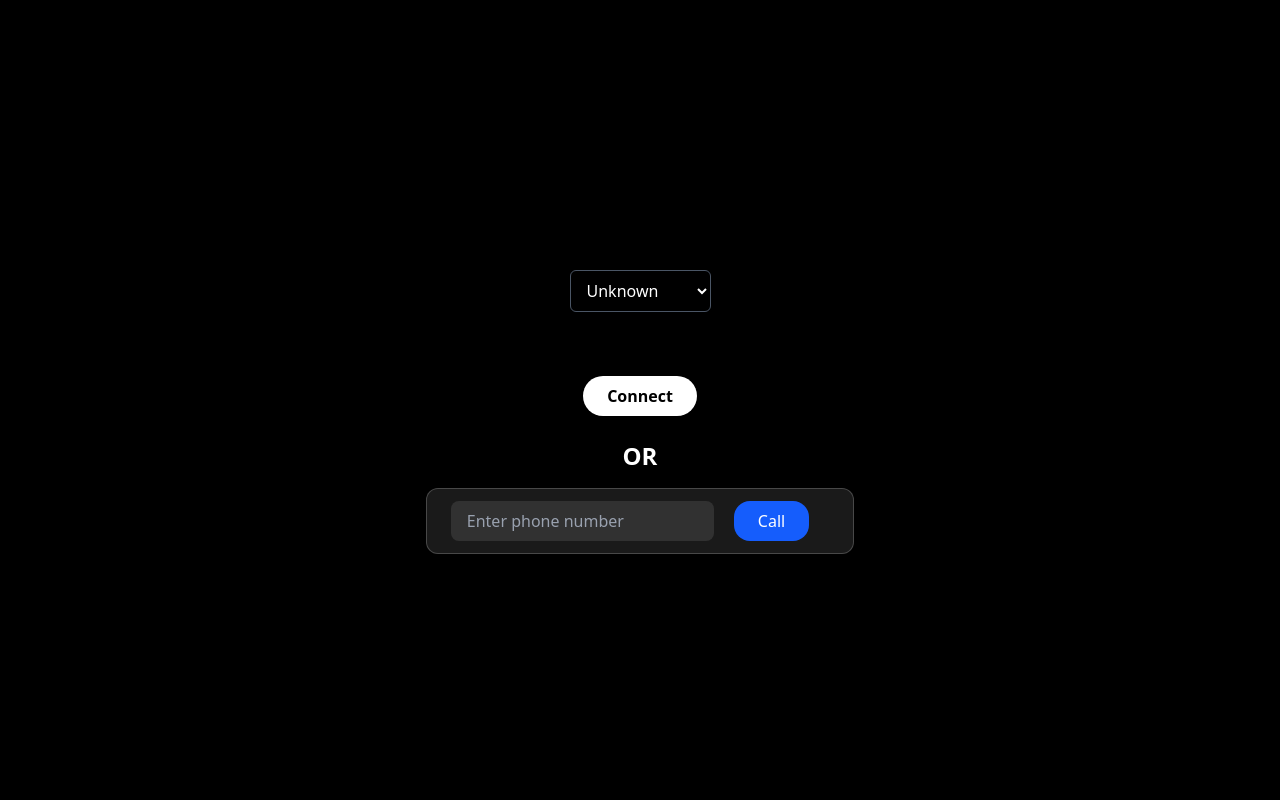
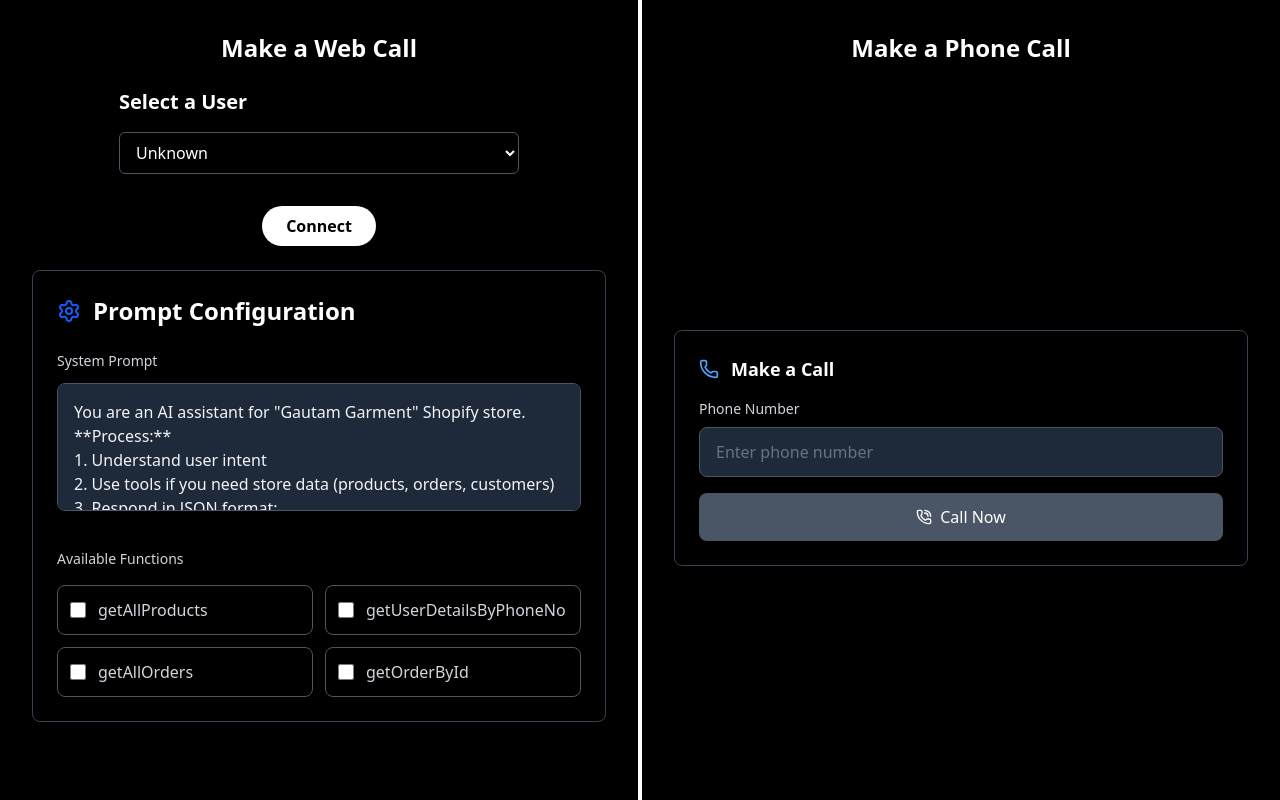
Before and after one commit to ShubhanshuPandey05/Ai_assistant, a React (Vite) app in the folder client/: page / in a window 1280 px wide. Built offline with nearby package versions, Linux system fonts and the light colour scheme.

Commit message:
Updating the UI

```diff
--- a/client/src/App.css
+++ b/client/src/App.css
@@ -0,0 +1,19 @@
+html, body {
+    margin: 0;
+    padding: 0;
+    overflow: hidden;
+  }
+
+  .container {
+    height: 200vh; /* 2 pages × 100vh each */
+  }
+
+  .page {
+    height: 100vh;
+    width: 100vw;
+    display: flex;
+    justify-content: center;
+    align-items: center;
+    font-size: 3rem;
+    color: white;
+  }
--- a/client/src/components/audio.jsx
+++ b/client/src/components/audio.jsx
@@ -1,8 +1,9 @@
 import { useEffect, useRef, useState } from 'react';
 import { Room, RoomEvent, DataPacket_Kind, RemoteParticipant, RemoteTrackPublication, RemoteAudioTrack } from 'livekit-client';
+import { Settings, Check, Phone, PhoneCall } from 'lucide-react';
 
-const SERVER_URL = 'http://localhost:5001';
-// const SERVER_URL = 'https://call-server.shipfast.studio/livekit';
+// const SERVER_URL = 'http://localhost:5001';
+const SERVER_URL = 'https://call-server.shipfast.studio/livekit';
 
 const Audio = () => {
   const [isConnected, setIsConnected] = useState(false);
@@ -16,8 +17,24 @@ const Audio = () => {
   const [isMicOn, setIsMicOn] = useState(false);
   const audioRef = useRef(null);
   const [selectedPhone, setSelectedPhone] = useState('');
-  const [currentPrompt, setCurrentPrompt] = useState('');
-  const [editingPrompt, setEditingPrompt] = useState('');
+  const [currentPrompt, setCurrentPrompt] = useState(`You are an AI assistant for "Gautam Garment" Shopify store.
+**Process:**
+1. Understand user intent
+2. Use tools if you need store data (products, orders, customers)
+3. Respond in JSON format:
+{
+"response": "your answer here",
+"output_channel": "audio"
+}`);
+  const [editingPrompt, setEditingPrompt] = useState(`You are an AI assistant for "Gautam Garment" Shopify store.
+**Process:**
+1. Understand user intent
+2. Use tools if you need store data (products, orders, customers)
+3. Respond in JSON format:
+{
+"response": "your answer here",
+"output_channel": "audio"
+}`);
   const [isPromptEditing, setIsPromptEditing] = useState(false);
   const [availableFunction, setAvailableFunction] = useState([
     {
@@ -65,6 +82,42 @@ const Audio = () => {
   ]);
   const [selectedFunction, setSelectedFunction] = useState([]);
   const [callInput, setCallInput] = useState('');
+  const [isLoading, setIsLoading] = useState(false);
+
+  const [pageIndex, setPageIndex] = useState(0);
+  const pages = 2; // update if you add more pages
+  let isScrolling = false;
+
+  useEffect(() => {
+    const handleWheel = (e) => {
+      if (isScrolling) return;
+
+      if (e.deltaY > 0 && pageIndex < pages - 1) {
+        setPageIndex((prev) => prev + 1);
+        isScrolling = true;
+      } else if (e.deltaY < 0 && pageIndex > 0) {
+        setPageIndex((prev) => prev - 1);
+        isScrolling = true;
+      }
+
+      setTimeout(() => {
+        isScrolling = false;
+      }, 800); // wait for scroll to finish
+    };
+
+    window.addEventListener("wheel", handleWheel, { passive: false });
+
+    return () => {
+      window.removeEventListener("wheel", handleWheel);
+    };
+  }, [pageIndex]);
+
+  useEffect(() => {
+    window.scrollTo({
+      top: pageIndex * window.innerHeight,
+      behavior: "smooth",
+    });
+  }, [pageIndex]);
 
   const handleCallInput = (e) => {
     setCallInput(e.target.value);
@@ -73,6 +126,7 @@ const Audio = () => {
   const handleCall = async () => {
     // const callInput = '+1234567890'; // Replace with the recipient's number
     try {
+      setIsLoading(true);
       const response = await fetch('https://temp-vb4k.onrender.com/call', {
         method: 'POST',
         headers: { 'Content-Type': 'application/json' },
@@ -88,8 +142,10 @@ const Audio = () => {
       const data = await response.json(); // only if server sends JSON
       console.log('Response:', data);
       setSelectedPhone('');
+      setIsLoading(false);
     } catch (error) {
       console.error('Fetch error:', error.message);
+      setIsLoading(false);
     }
   };
 
@@ -112,7 +168,7 @@ const Audio = () => {
       const roomCreation = await fetch(`${SERVER_URL}/create-room`, {
         method: 'POST',
         headers: { 'Content-Type': 'application/json' },
-        body: JSON.stringify({ roomName: newRoomName, userData: selectedPhone })
+        body: JSON.stringify({ roomName: newRoomName, userData: selectedPhone, prompt: editingPrompt, tool: selectedFunction })
       });
       const prompt = await roomCreation.json();
       console.log(prompt.prompt)
@@ -254,11 +310,14 @@ const Audio = () => {
   }, [room]);
 
   return (
-    <div className="min-h-screen bg-black from-gray-900 to-gray-800 text-white p-6 flex flex-col justify-center items-center align-center">
+    <div className="min-h-screen bg-black from-gray-900 to-gray-800 text-white flex md:flex-row flex-col justify-center items-center align-center overflow-y-hidden container">
+      <div className='w-full md:w-1/2 h-screen border-r-0 md:border-r-2 border-b-1 md:border-b-0 border-white p-5 md:p-8 overflow-y-auto page'>
+        <div className='text-2xl font-bold text-center'>Make a Web Call</div>
         {
           !isConnected ? (
             <div className="p-6 max-w-md mx-auto bg-black rounded-lg shadow-md">
-            <div className="mb-4">
+              <div className='text-xl font-bold mb-4'>Select a User</div>
+              <div className="">
                 <select
                   id="phone-select"
                   value={selectedPhone}
@@ -267,9 +326,9 @@ const Audio = () => {
                 >
                   {/* <option value="">-- Please select --</option> */}
                   <option value="" className="bg-black text-white">Unknown</option>
-                <option value="+919313562780" className="bg-black text-white">Shubhanshu</option>
-                <option value="+919512467691" className="bg-black text-white">Ankit C</option>
-                <option value="+918780899485" className="bg-black text-white">Abhinav</option>
+                  <option value="+" className="bg-black text-white">Shubhanshu</option>
+                  <option value="+" className="bg-black text-white">Ankit C</option>
+                  <option value="+" className="bg-black text-white">Abhinav</option>
                 </select>
               </div>
 
@@ -288,7 +347,7 @@ const Audio = () => {
             </div>
           ) : ""
         }
-      <header className="mb-6 text-center">
+        <header className="mb-2 text-center">
           {/* <h1 className="text-3xl font-extrabold">Voice Agent</h1> */}
           {roomName && <p className="text-xs text-gray-200 mt-1">Room: {roomName}</p>}
         </header>
@@ -311,79 +370,116 @@ const Audio = () => {
 
         {/* Prompt Box */}
         {
-        isConnected && selectedPhone ? (<div className="bg-white/10 w-full backdrop-blur-md p-6 rounded-xl border border-white/20 shadow-md mb-6">
-          <h2 className="text-2xl font-bold mb-2">Prompt</h2>
-          <textarea className="text-gray-200 whitespace-pre-wrap break-words min-h-fit h-200 max-h-400 w-full overflow-y-auto" onChange={((e) => { setEditingPrompt(e.target.value) })} value={editingPrompt} />
-          <div className=' text-3xl'>
-            Function Available to use
-            <div className='flex justify-between text-xl items-center'>
-              {
-                availableFunction.map((func, index) => {
-                  // console.log("function",index)
-                  // let fun = `${func}`
-                  console.log(selectedFunction.includes(func))
-                  return (
-                    <div key={index} className='p-2'>
+          !isConnected ? (<div className="max-w-4xl mx-auto bg-black rounded-lg shadow-xl border border-gray-700 p-6 mb-6">
+            {/* Header */}
+            <div className="flex items-center gap-3 mb-6">
+              <Settings className="w-6 h-6 text-blue-600" />
+              <h2 className="md:text-2xl text-xl font-semibold text-white">Prompt Configuration</h2>
+            </div>
+
+            {/* Prompt Editor */}
+            <div className="mb-8">
+              <label className="block text-sm font-medium text-gray-300 mb-3">
+                System Prompt
+              </label>
+              <textarea
+                value={editingPrompt}
+                onChange={(e) => setEditingPrompt(e.target.value)}
+                placeholder="Enter your system prompt here..."
+                className="w-full text-xs md:text-base h-32 p-4 bg-gray-800 border border-gray-600 rounded-lg resize-none focus:ring-2 focus:ring-blue-500 focus:border-blue-500 text-gray-100 placeholder-gray-500"
+              />
+            </div>
+
+            {/* Function Selection */}
+            <div className="text-xs md:text-base">
+              <label className="block text-sm font-medium text-gray-300 mb-4">
+                Available Functions
+              </label>
+              <div className="grid grid-cols-1 md:grid-cols-2 gap-3">
+                {availableFunction.map((func, index) => (
+                  <label
+                    key={index}
+                    className="flex items-center p-3 border border-gray-600 rounded-lg hover:bg-gray-800 cursor-pointer transition-colors"
+                  >
                     <input
                       type="checkbox"
                       value={index}
-                        name="funcs"
-                        className='m-2 w-5'
                       onChange={handleFunctionInput}
                       checked={selectedFunction.includes(func)}
+                      className="w-4 h-4 text-blue-600 bg-gray-700 border-gray-600 rounded focus:ring-blue-500 focus:ring-2"
                     />
-                      {func.name}
+                    <span className="ml-3 text-gray-300 font-medium">{func.name}</span>
+                  </label>
+                ))}
               </div>
-                  )
-                })
+            </div>
+
+            {/* Action Button */}
+            {/* <div className="flex justify-end">
+              <button
+                onClick={handlePromptSave}
+                className="flex items-center gap-2 px-6 py-2 bg-blue-600 hover:bg-blue-700 text-white font-medium rounded-lg transition-colors focus:outline-none focus:ring-2 focus:ring-blue-500 focus:ring-offset-2"
+              >
+                <Check className="w-4 h-4" />
+                Save Configuration
+              </button>
+            </div> */}
+          </div>) : ""
+        }
+      </div>
+
+      <div className='w-full md:w-1/2 h-screen md:border-l-2 border-l-0 border-white p-5 md:p-8 overflow-hidden page'>
+        <div className='text-2xl font-bold mb-4 text-center'>Make a Phone Call</div>
+        {/* Call Box */}
+        {
+          !isConnected ? (
+            <div className="flex flex-col items-center justify-center h-full space-y-6">
+              {/* Phone Call Section */}
+              <div className="mx-auto w-full bg-black rounded-lg shadow-xl border border-gray-700 p-6">
+                <div className="flex items-center gap-3 mb-4">
+                  <Phone className="w-5 h-5 text-blue-400" />
+                  <h3 className="text-lg font-semibold text-white">Make a Call</h3>
+                </div>
+
+                <div className="space-y-4">
+                  <div>
+                    <label className="block text-sm font-medium text-gray-300 mb-2">
+                      Phone Number
+                    </label>
+                    <input
+                      type="tel"
+                      placeholder="Enter phone number"
+                      value={callInput}
+                      onChange={handleCallInput}
+                      className="w-full px-4 py-3 bg-gray-800 border border-gray-600 rounded-lg text-gray-100 placeholder-gray-500 focus:outline-none focus:ring-2 focus:ring-blue-500 focus:border-blue-500"
+                    />
+                  </div>
+
+                  <button
+                    onClick={handleCall}
+                    disabled={!callInput.trim() || isLoading}
+                    className="w-full flex items-center justify-center gap-2 px-6 py-3 bg-blue-600 hover:bg-blue-700 disabled:bg-gray-600 disabled:cursor-not-allowed text-white font-medium rounded-lg transition-colors focus:outline-none focus:ring-2 focus:ring-blue-500 focus:ring-offset-2 focus:ring-offset-gray-900"
+                  >
+                    {isLoading ? (
+                      <>
+                        <div className="w-4 h-4 border-2 border-white border-t-transparent rounded-full animate-spin"></div>
+                        Calling...
+                      </>
+                    ) : (
+                      <>
+                        <PhoneCall className="w-4 h-4" />
+                        Call Now
+                      </>
+                    )}
+                  </button>
+                </div>
+              </div>
+            </div>
+          ) : ""
         }
       </div>
     </div>
 
-          <button onClick={handlePromptSave} className='w-30 h-8 bg-blue-600 text-white rounded-2xl mt-10 p-1'>EditingPrompt</button>
-        </div>) : ""
-      }
-
-      {/* Call Box */}
-      {
-        !isConnected ? (
-          <div className='flex flex-col items-center justify-center'>
-            <p className='text-2xl font-bold mb-4'>OR</p>
-            <div className="bg-white/10 backdrop-blur-md py-3 px-6 rounded-xl border border-white/20 shadow-md">
-              <input type="text" placeholder='Enter phone number' value={callInput} onChange={handleCallInput} className='bg-white/10 text-white placeholder-gray-400 px-4 py-2 rounded-lg focus:outline-none focus:ring-2 focus:ring-blue-400 disabled:opacity-50' />
-              <button onClick={handleCall} className='bg-blue-600 mx-5 text-white px-6 py-2 rounded-2xl'>Call</button>
-            </div>
-          </div>
-        ) : ""
-      }
-      {/* <div className="bg-white/10 backdrop-blur-md p-6 rounded-xl border border-white/20 shadow-md mb-6">
-        <h2 className="text-2xl font-bold mb-4">💬 Chat</h2>
-        <div className="h-40 bg-white/5 rounded-lg overflow-y-auto p-3 mb-4 text-sm text-gray-200 border border-white/10">
-          {chatMessages.map((msg, index) => (
-            <div key={index} className={`mb-2 ${msg.role === 'user' ? 'text-blue-300' : 'text-green-300'}`}>
-              <strong>{msg.role === 'user' ? 'You' : 'Assistant'}:</strong> {msg.content}
-            </div>
-          ))}
-        </div>
-        <form onSubmit={handleChatSubmit} className="flex gap-2">
-          <input
-            type="text"
-            placeholder="Type your message..."
-            value={chatInput}
-            onChange={e => setChatInput(e.target.value)}
-            disabled={!isConnected}
-            className="flex-1 bg-white/10 text-white placeholder-gray-400 px-4 py-2 rounded-lg focus:outline-none focus:ring-2 focus:ring-blue-400 disabled:opacity-50"
-          />
-          <button
-            type="submit"
-            disabled={!isConnected || !chatInput.trim()}
-            className="bg-blue-600 hover:bg-blue-700 transition px-5 py-2 rounded-lg font-semibold shadow disabled:opacity-50 disabled:cursor-not-allowed"
-          >
-            Send
-          </button>
-        </form>
-      </div> */}
-    </div>
   );
 };
 
```
Also changed, not shown: client/src/components/chat.jsx (+4 -4 lines), 1 other file (tests, documents, lock files or other folders). Lines whose indentation alone changed are shown as unchanged.
